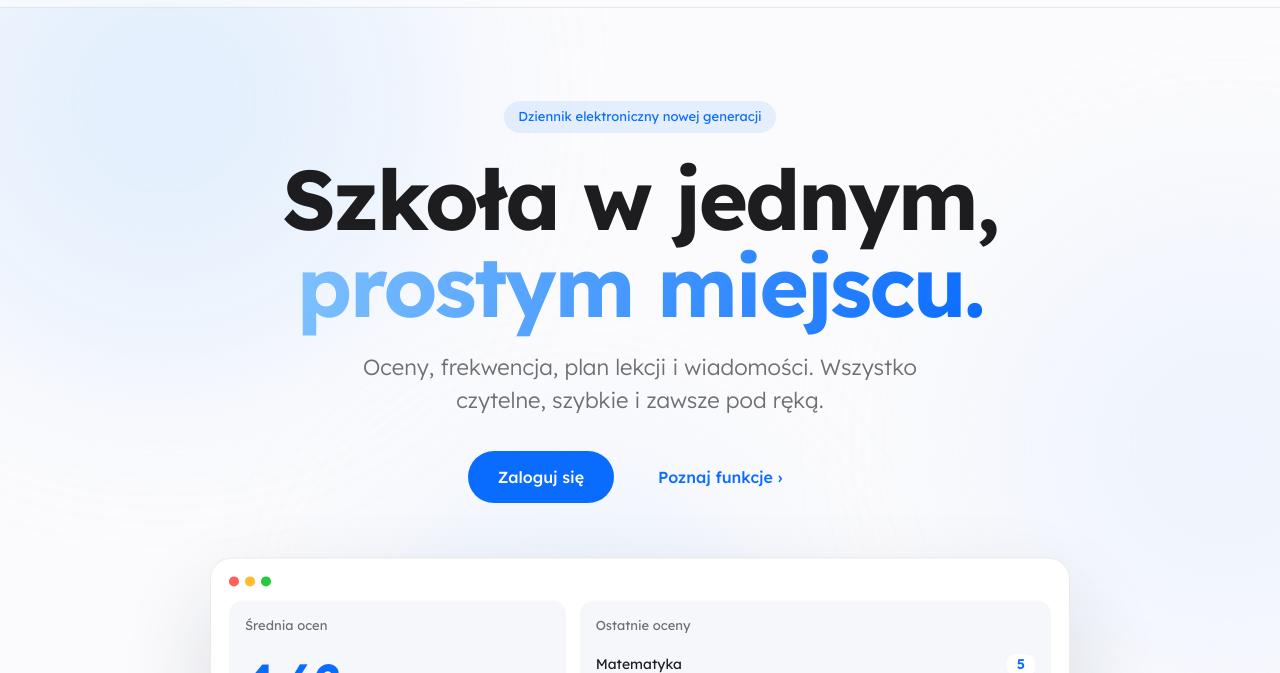
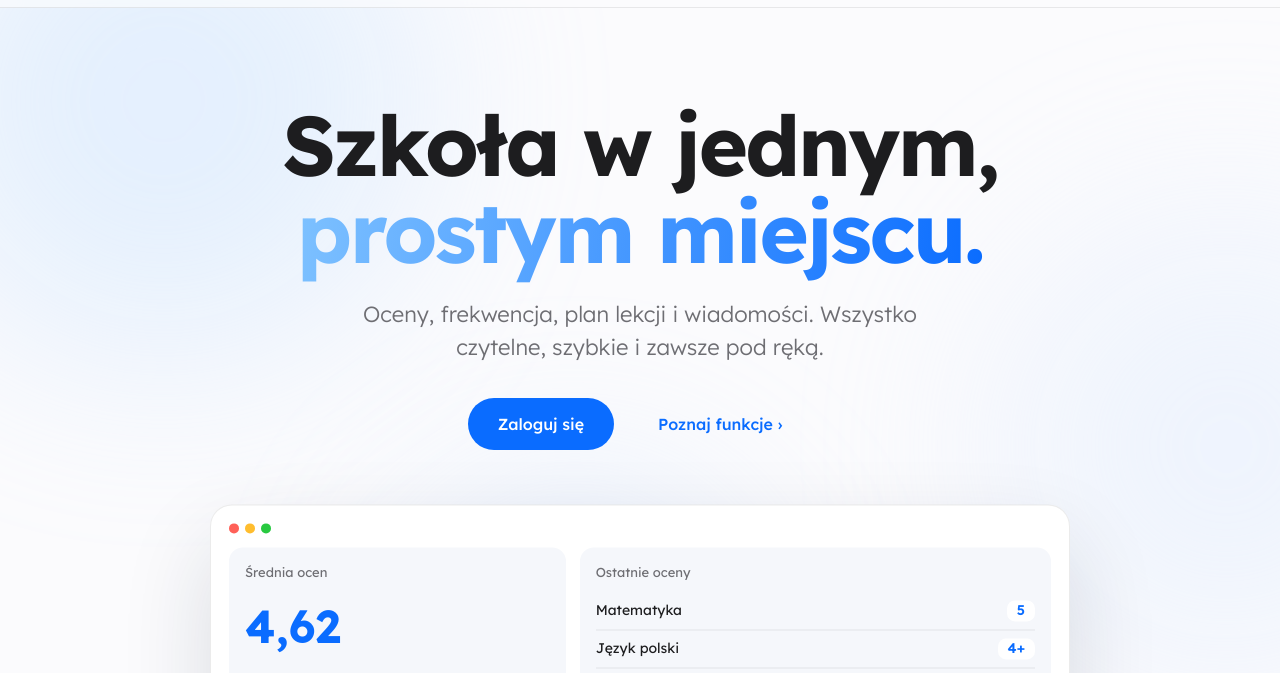
Before and after one commit to o5k4rsolutions/edulog, a plain HTML site: page index.html in a window 1280 px wide. Shown: the part 49-722 px from the top of the page. Drawn offline with Linux system fonts and the light colour scheme.

Commit message:
Update and rename EDULOG – dziennik elektroniczny.html to index.html

```diff
--- a/EDULOG – dziennik elektroniczny.html
+++ b/index.html
@@ -93,7 +93,6 @@ footer{max-width:1080px;margin:80px auto 0;padding:26px 22px 40px;border-top:1px
 
 <main id="top">
 <div class="hero">
-<div class="pill">Dziennik elektroniczny nowej generacji</div>
 <h1>Szkoła w jednym,<br><span>prostym miejscu.</span></h1>
 <p class="sub">Oceny, frekwencja, plan lekcji i wiadomości. Wszystko czytelne, szybkie i zawsze pod ręką.</p>
 <div class="cta"><a class="btn big" href="#start">Zaloguj się</a><a class="btn big ghost" href="#funkcje">Poznaj funkcje ›</a></div>
```
